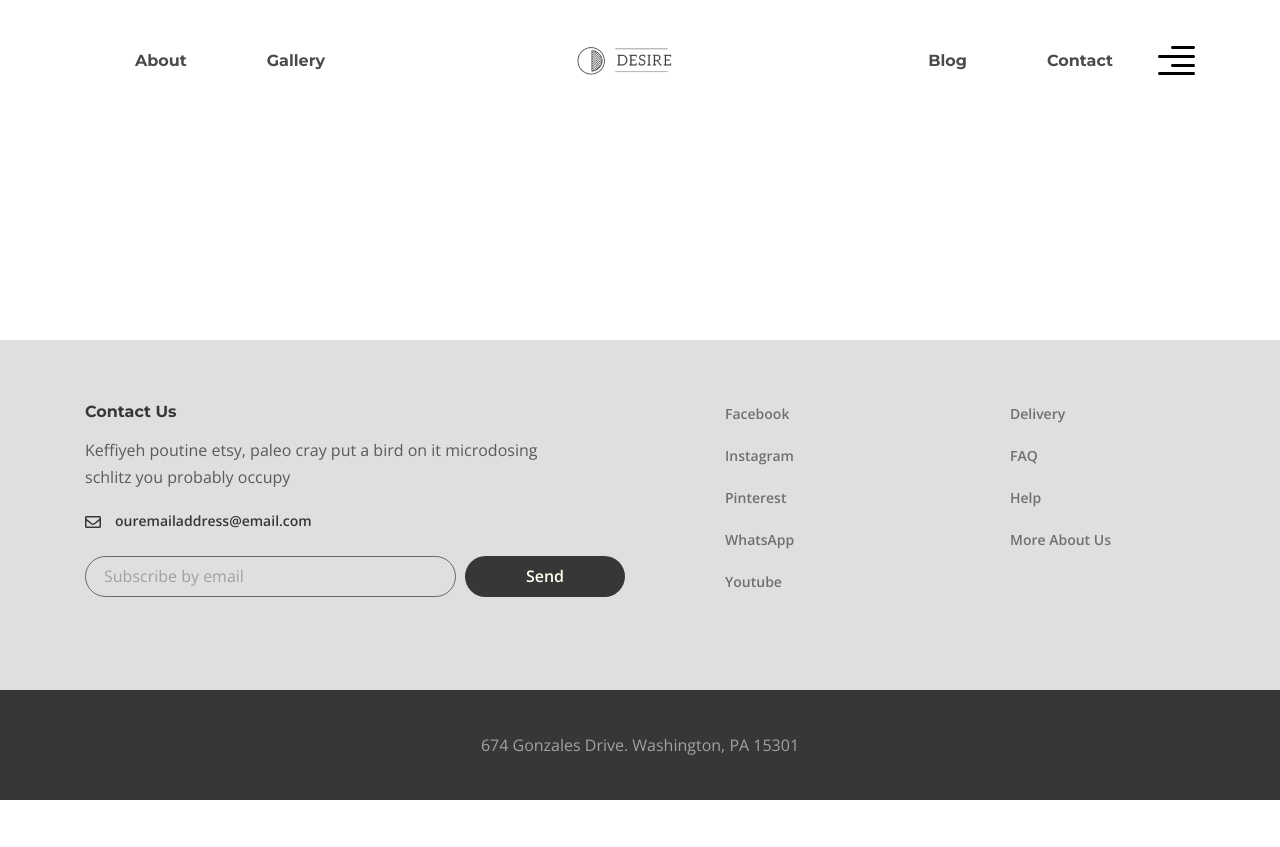
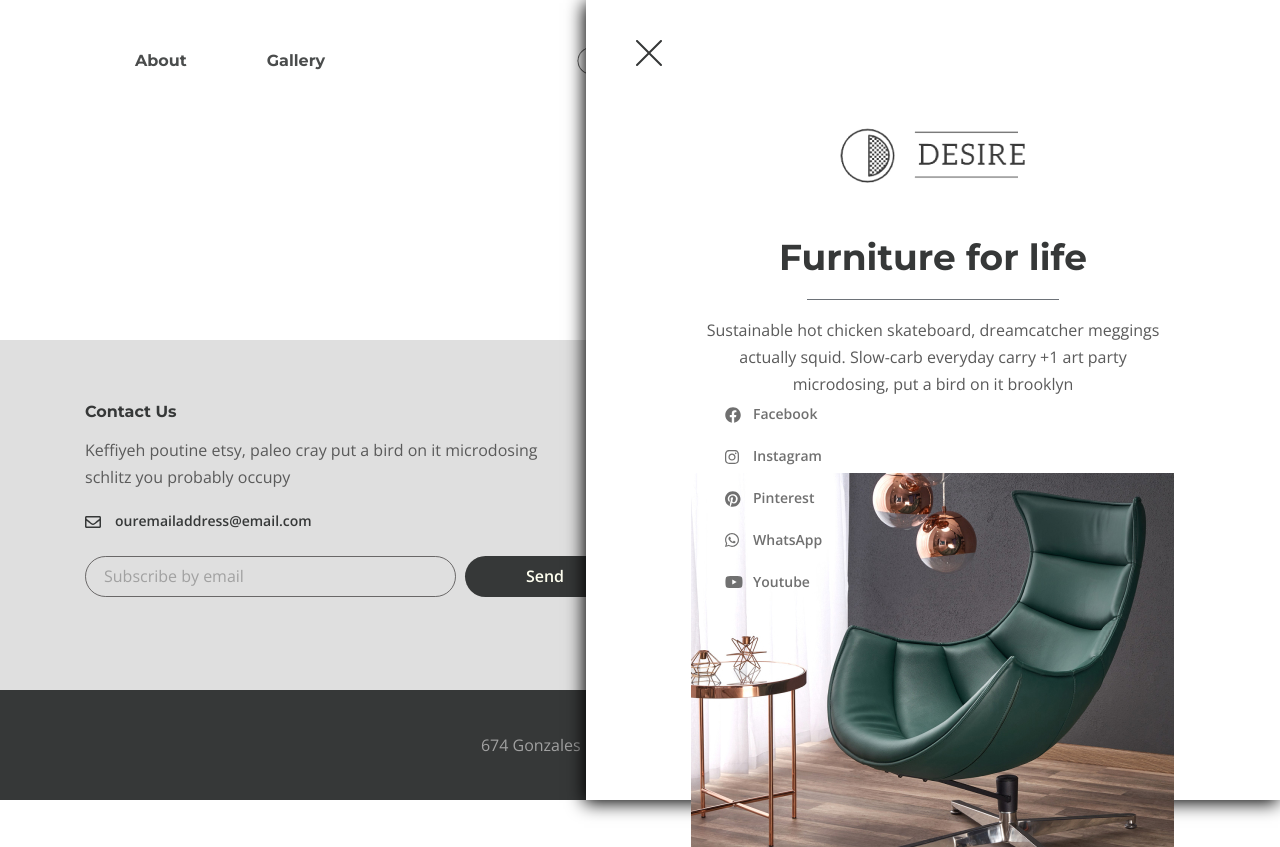
Before and after one commit to Kocha22/desire, a website: page app/index.html in a window 1280 px wide. Both pictures are taken after a click on the button 1176 px from the left and 60 px from the top of the page. Before the commit the page ends 800 px from the top, so only its background shows below. Drawn offline with nearby package versions, Linux system fonts and the light colour scheme; files that its build step writes are made by us from their sources.

Commit message:
second push

```diff
--- a/app/index.html
+++ b/app/index.html
@@ -42,6 +42,23 @@
           <button class="header__btn">
             <img src="images/icon_menu.svg" alt="icon menu">
           </button>
+          <div class="rightside-menu rightside-menu--close">
+            <button class="rightside-menu__close">
+              <img src="images/close.svg" alt="">
+            </button>
+            <div class="rightside-menu__content">
+              <a class="rightside-menu__logo" href="#">
+                <img src="images/logo-big.png" alt="logo">
+              </a>
+              <h4 class="rightside-menu__title">
+                Furniture for life
+              </h4>
+              <p class="rightside-menu__text">
+                Sustainable hot chicken skateboard, dreamcatcher meggings actually squid. Slow-carb everyday carry +1 art party microdosing, put a bird on it brooklyn
+              </p>
+              <img class="rightside-menu__images" src="images/Rectangle.jpg" alt="images">
+            </div>
+          </div>
         </div>
       </div>
     </header>
@@ -68,19 +85,19 @@
             </div>
             <ul class="footer__social">
               <li class="footer__social-item">
-                <a class="footer__social-link" href="#">Facebook</a>
+                <a class="footer__social-link footer__social-link--facebook" href="#">Facebook</a>
               </li>
               <li class="footer__social-item">
-                <a class="footer__social-link" href="#">Instagram</a>
+                <a class="footer__social-link footer__social-link--instagram" href="#">Instagram</a>
               </li>
               <li class="footer__social-item">
-                <a class="footer__social-link" href="#">Pinterest</a>
+                <a class="footer__social-link footer__social-link--pinterest" href="#">Pinterest</a>
               </li>
               <li class="footer__social-item">
-                <a class="footer__social-link" href="#">WhatsApp</a>
+                <a class="footer__social-link footer__social-link--whatsapp" href="#">WhatsApp</a>
               </li>
               <li class="footer__social-item">
-                <a class="footer__social-link" href="#">Youtube</a>
+                <a class="footer__social-link footer__social-link--youtube" href="#">Youtube</a>
               </li>
             </ul>
             <nav class="footer__menu">
--- a/app/js/main.js
+++ b/app/js/main.js
@@ -1,3 +1,8 @@
 $(function () {
-
+    $('.header__btn').on('click', function() {
+        $('.rightside-menu').removeClass('rightside-menu--close');
+    })
+    $('.rightside-menu__close').on('click', function() {
+        $('.rightside-menu').addClass('rightside-menu--close');
+    })
 })
--- a/app/scss/_global.scss
+++ b/app/scss/_global.scss
@@ -9,6 +9,8 @@ body{
 	font-size: 16px;
 	line-height: 27px;
 	color: $default;
+	overflow-x: hidden;
+	min-width: 320px;
 }
 
 .wrapper {
--- a/app/scss/style.scss
+++ b/app/scss/style.scss
@@ -113,7 +113,39 @@
         margin-left: 100px;
     }
     &__social-link{
-
+        padding-left: 28px;
+        position: relative;
+        &::before{
+            content:'';
+            position: absolute;
+            left: 0;
+            top: 3px;
+            width: 16px;
+            height: 16px;
+        }
+    }
+    &__social-link--facebook::before{
+        background-image: url(../images/facebook.svg);
+    }
+    &__social-link--instagram::before{
+        background-image: url(../images/instagram.svg);
+        width: 14px;
+        height: 14px;
+        top: 4px;
+    }
+    &__social-link--pinterest::before{
+        background-image: url(../images/Pinterest.svg);
+    }
+    &__social-link--whatsapp::before{
+        background-image: url(../images/whatsapp.svg);
+        width: 14px;
+        height: 14px;
+    }
+    &__social-link--youtube::before{
+        background-image: url(../images/youtube.svg);
+        width: 18px;
+        height: 12px;
+        top: 4px;
     }
     &__social-item,
     &__menu-item{
@@ -136,3 +168,62 @@
         padding: 42px 0 41px;
     }
 }
+
+.rightside-menu{
+    position: absolute;
+    right: 0;
+    top: 0;
+    bottom: 0;
+    max-width: 694px;
+    width: 100%;
+    background-color: #fff;
+    padding-top: 40px;
+    box-shadow: -2px 3px 17px 0px #000;
+    transition: all .5s;
+    &.rightside-menu--close{
+        transform: translateX(500%);
+    }
+    &__close{
+        background-color: transparent;
+        border: none;
+        padding: 0;
+        cursor: pointer;
+        margin-left: 50px;
+        margin-bottom: 60px;
+    }
+    &__content{
+        text-align: center;
+        max-width: 485px;
+        margin: 0 auto;
+    }
+    &__logo{
+        margin-bottom: 40px;
+        display: inline-block;
+    }
+    &__title{
+        color: $title;
+        @extend %title-font;
+        font-size: 36px;
+        line-height: 51px;
+        position: relative;
+        margin-bottom: 17px;
+        padding-bottom: 17px;
+        &::after{
+            content: '';
+            position: absolute;
+            bottom: 0;
+            left: 0;
+            right: 0;
+            max-width: 252px;
+            margin: 0 auto;
+            height: 1px;
+            background: #6D7278;
+        }
+    }
+    &__text{
+        margin-bottom: 75px;
+    }
+    &__images{
+        max-width: 485px;
+    }
+}
```
Also changed, not shown: app/css/style.min.css, app/images/Rectangle.jpg (added), app/images/close.svg (added), app/images/logo-big.png (added), app/js/main.min.js.
